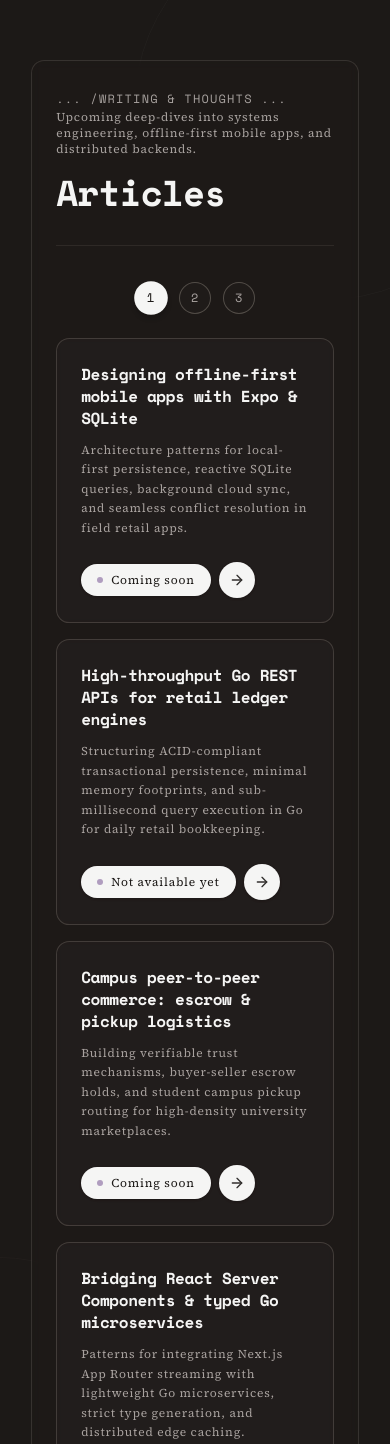
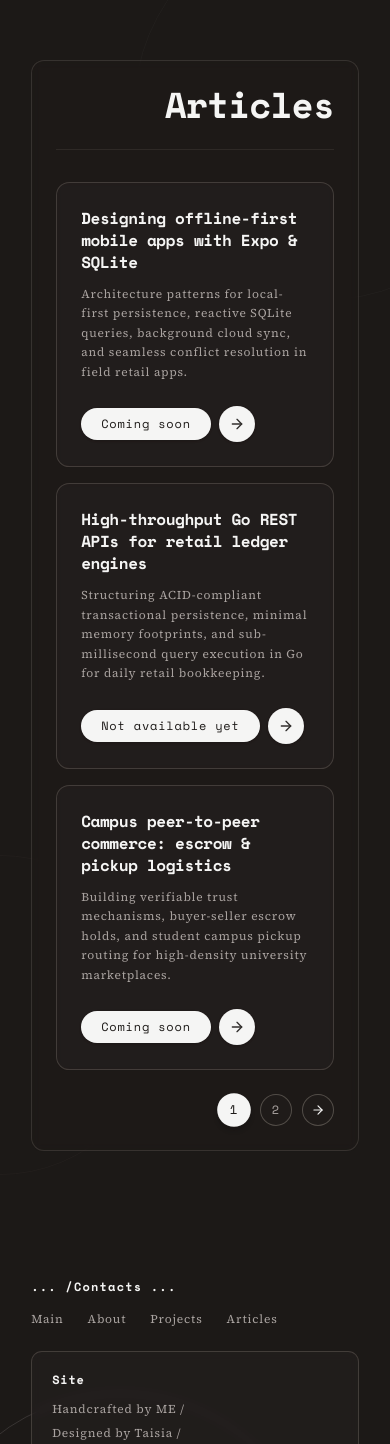
Before and after one commit to emanncode/emanncode-portfolio, a Next.js app: page / in a window 390 px wide. Shown: the part 6044-7488 px from the top of the page. Built offline with nearby package versions, Linux system fonts and the light colour scheme.

Commit message:
style(articles): match reference layout with Space_Mono header and responsive pagination

```diff
--- a/components/articles/article-card.tsx
+++ b/components/articles/article-card.tsx
@@ -22,7 +22,7 @@
     <div
       onClick={handleCardClick}
       className={cn(
-        "group relative flex flex-col justify-between rounded-3xl border border-border/40 bg-card/40 p-6 sm:p-8 backdrop-blur-xs transition-all duration-300 hover:border-foreground/30 hover:bg-card/70 hover:shadow-xl cursor-pointer min-h-[240px] sm:min-h-[260px]",
+        "group relative flex flex-col justify-between rounded-3xl border border-border/40 bg-card/40 p-6 sm:p-8 backdrop-blur-xs transition-all duration-300 hover:border-foreground/30 hover:bg-card/70 hover:shadow-xl cursor-pointer min-h-[220px] sm:min-h-[240px]",
         className
       )}
     >
@@ -39,31 +39,21 @@
         </p>
       </div>
 
-      {/* Bottom Action Row matching reference design */}
+      {/* Bottom Action Row matching reference design exactly */}
       <div className="pt-6 mt-auto">
-        <div className="flex items-center justify-between gap-3">
         <div className="flex items-center gap-2">
-            {/* Pill button */}
-            <div className="inline-flex items-center gap-2 rounded-full bg-foreground px-4 sm:px-5 py-2 text-xs sm:text-sm font-medium text-background transition-all duration-300 group-hover:bg-foreground/90 select-none shadow-sm">
-              <span className="size-1.5 rounded-full bg-primary" />
+          {/* Pill button: white pill matching reference */}
+          <div className="inline-flex items-center gap-2 rounded-full bg-foreground px-5 sm:px-6 py-2 text-xs sm:text-sm font-mono font-medium text-background transition-all duration-300 group-hover:bg-foreground/90 select-none shadow-sm">
             <span>{article.statusText || "Coming soon"}</span>
           </div>
 
-            {/* Circular companion button */}
+          {/* Circular companion button with standard Lucide ArrowRight */}
           <div className="flex size-9 sm:size-10 items-center justify-center rounded-full bg-foreground text-background transition-transform duration-300 group-hover:translate-x-0.5 select-none shadow-sm">
             <ArrowRight
               size={16}
               className="text-background opacity-90 transition-transform duration-300 group-hover:translate-x-0.5"
             />
           </div>
-          </div>
-
-          {/* Tags */}
-          {article.tags && article.tags.length > 0 && (
-            <span className="hidden sm:inline-block font-mono text-[11px] text-muted-foreground/80">
-              {article.tags[0]}
-            </span>
-          )}
         </div>
 
         {/* Temporary notification when user clicks */}
--- a/components/articles/article-pagination.tsx
+++ b/components/articles/article-pagination.tsx
@@ -1,5 +1,6 @@
 "use client"
 
+import { ArrowRight } from "lucide-react"
 import { cn } from "@/lib/utils"
 
 interface ArticlePaginationProps {
@@ -15,34 +16,64 @@
   onPageChange,
   className,
 }: ArticlePaginationProps) {
-  const pages = Array.from({ length: totalPages }, (_, i) => i + 1)
-
   return (
     <div
       role="navigation"
       aria-label="Article pagination"
-      className={cn("flex lg:flex-col items-center gap-3", className)}
+      className={cn("flex lg:flex-col items-center gap-2.5 sm:gap-3", className)}
     >
-      {pages.map((page) => {
-        const isActive = page === currentPage
-        return (
+      {/* Page 1 */}
       <button
-            key={page}
         type="button"
-            onClick={() => onPageChange(page)}
-            aria-label={`Go to article page ${page}`}
-            aria-current={isActive ? "page" : undefined}
+        onClick={() => onPageChange(1)}
+        aria-label="Go to article page 1"
+        aria-current={currentPage === 1 ? "page" : undefined}
         className={cn(
           "size-8 sm:size-9 rounded-full flex items-center justify-center font-mono text-xs sm:text-sm font-medium transition-all duration-300 cursor-pointer select-none",
-              isActive
+          currentPage === 1
             ? "bg-foreground text-background shadow-md scale-105"
             : "border border-border/60 bg-card/20 text-muted-foreground hover:text-foreground hover:border-foreground/40 hover:scale-105 active:scale-95"
         )}
       >
-            {page}
+        1
       </button>
-        )
-      })}
+
+      {/* Page 2 */}
+      <button
+        type="button"
+        onClick={() => onPageChange(2)}
+        aria-label="Go to article page 2"
+        aria-current={currentPage === 2 ? "page" : undefined}
+        className={cn(
+          "size-8 sm:size-9 rounded-full flex items-center justify-center font-mono text-xs sm:text-sm font-medium transition-all duration-300 cursor-pointer select-none",
+          currentPage === 2
+            ? "bg-foreground text-background shadow-md scale-105"
+            : "border border-border/60 bg-card/20 text-muted-foreground hover:text-foreground hover:border-foreground/40 hover:scale-105 active:scale-95"
+        )}
+      >
+        2
+      </button>
+
+      {/* Page 3 on desktop, Next arrow on mobile matching Picture 1 */}
+      <button
+        type="button"
+        onClick={() =>
+          onPageChange(currentPage < totalPages ? currentPage + 1 : 1)
+        }
+        aria-label={
+          currentPage === 3 ? "Go to article page 3" : "Next article page"
+        }
+        aria-current={currentPage === 3 ? "page" : undefined}
+        className={cn(
+          "size-8 sm:size-9 rounded-full flex items-center justify-center font-mono text-xs sm:text-sm font-medium transition-all duration-300 cursor-pointer select-none",
+          currentPage === 3
+            ? "bg-foreground text-background shadow-md scale-105"
+            : "border border-border/60 bg-card/20 text-muted-foreground hover:text-foreground hover:border-foreground/40 hover:scale-105 active:scale-95"
+        )}
+      >
+        <span className="hidden lg:inline">3</span>
+        <ArrowRight size={14} className="inline lg:hidden text-foreground" />
+      </button>
     </div>
   )
 }
--- a/components/sections/articles.tsx
+++ b/components/sections/articles.tsx
@@ -16,34 +16,26 @@
   return (
     <section
       id="articles"
-      className="relative min-h-screen pt-16 sm:pt-20 lg:pt-28 pb-16 sm:pb-24 overflow-hidden"
+      className="relative pt-16 sm:pt-20 lg:pt-28 pb-16 sm:pb-24 overflow-hidden"
     >
       {/* Background Decorative Rings */}
       <span className="pointer-events-none absolute -right-32 -top-20 size-96 sm:size-140 lg:size-180 aspect-square rounded-full border border-muted-foreground/15 opacity-30 z-0" />
       <span className="pointer-events-none absolute -left-40 bottom-10 size-80 sm:size-120 lg:size-160 aspect-square rounded-full border border-muted-foreground/15 opacity-25 z-0" />
 
       <div className="relative z-10 flex flex-col px-[8%]">
-        {/* Enclosing Outer Editorial Card from reference design */}
+        {/* Outer Editorial Container Card from reference design */}
         <div className="relative w-full rounded-3xl sm:rounded-4xl border border-border/30 bg-card/10 p-6 sm:p-10 lg:p-12 backdrop-blur-xs">
-          {/* Section Header: Large Articles title matching reference */}
-          <div className="flex flex-col sm:flex-row items-start sm:items-baseline justify-between gap-4 pb-8 sm:pb-12 border-b border-border/20">
-            <div className="space-y-1">
-              <span className="font-mono text-xs uppercase tracking-widest text-muted-foreground select-none">
-                ... /Writing & Thoughts ...
-              </span>
-              <p className="text-xs sm:text-sm text-muted-foreground font-sans">
-                Upcoming deep-dives into systems engineering, offline-first mobile apps, and distributed backends.
-              </p>
-            </div>
-            <h2 className="font-mono text-4xl sm:text-6xl lg:text-7xl font-bold tracking-tight text-foreground sm:text-right select-none">
+          {/* Header: Pure Articles heading in monospace right-aligned matching reference */}
+          <div className="flex justify-end pb-6 sm:pb-8 border-b border-border/20">
+            <h2 className="font-mono text-4xl sm:text-6xl lg:text-7xl font-bold tracking-tight text-foreground select-none">
               Articles
             </h2>
           </div>
 
-          {/* Body: Left Pagination + 2x2 Cards Grid */}
+          {/* Body: Left Vertical Pagination (Desktop) + Cards Grid + Bottom Horizontal Pagination (Mobile) */}
           <div className="pt-8 sm:pt-10 flex flex-col lg:flex-row items-start gap-6 sm:gap-8 lg:gap-10">
-            {/* Pagination Controls */}
-            <div className="shrink-0 w-full lg:w-auto flex justify-center lg:block pt-1">
+            {/* Desktop Left-Hand Vertical Pagination */}
+            <div className="hidden lg:block shrink-0 pt-2">
               <ArticlePagination
                 currentPage={currentPage}
                 totalPages={totalPages}
@@ -51,12 +43,25 @@
               />
             </div>
 
-            {/* 2x2 Article Cards Grid */}
+            {/* Cards Grid: 2x2 on desktop (4 cards), single column on mobile (3 cards matching Picture 1) */}
             <div className="grid grid-cols-1 md:grid-cols-2 gap-4 sm:gap-6 flex-1 w-full">
-              {currentArticles.map((article) => (
-                <ArticleCard key={article.id} article={article} />
+              {currentArticles.map((article, index) => (
+                <ArticleCard
+                  key={article.id}
+                  article={article}
+                  className={index === 3 ? "hidden lg:flex" : "flex"}
+                />
               ))}
             </div>
+          </div>
+
+          {/* Mobile Bottom Horizontal Pagination matching Picture 1 (1 2 →) */}
+          <div className="flex lg:hidden justify-end pt-6">
+            <ArticlePagination
+              currentPage={currentPage}
+              totalPages={totalPages}
+              onPageChange={setCurrentPage}
+            />
           </div>
         </div>
       </div>
```
Lines whose indentation alone changed are shown as unchanged.
